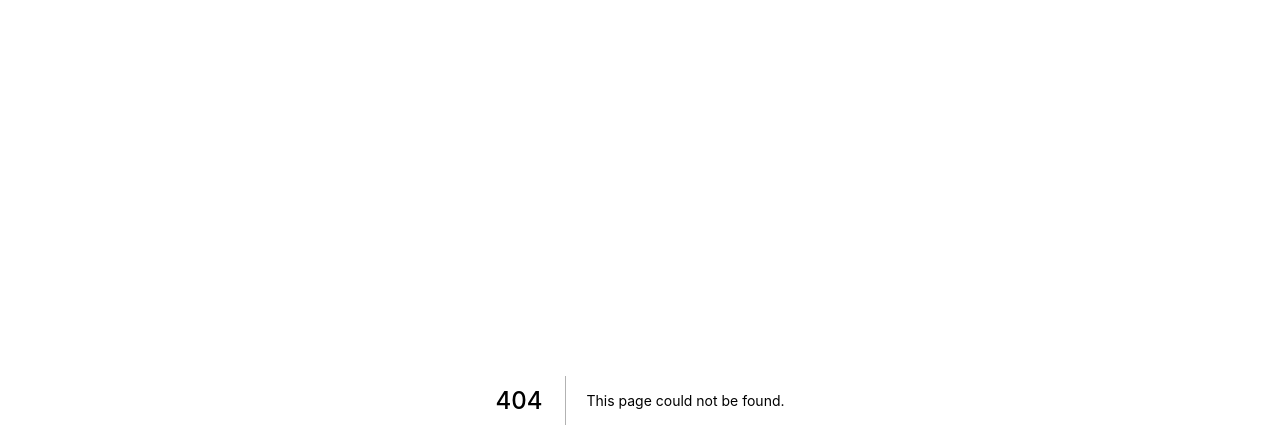
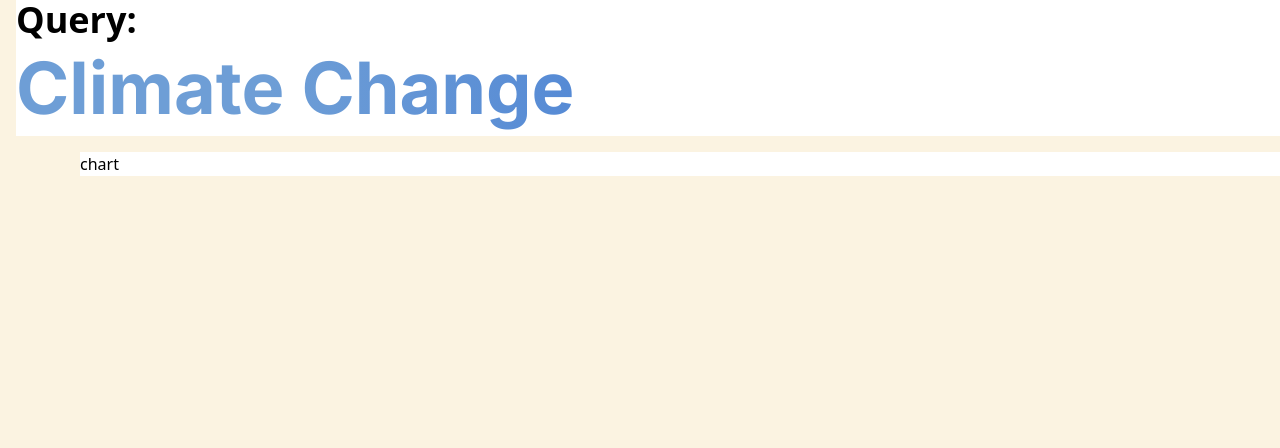
Before and after one commit to Jacob8765/socialfly, a Next.js app in the folder socialfly/: page /results in a window 1280 px wide. Before the commit this address had no page. Shown: the top 448 px of the page. Built offline with nearby package versions, Linux system fonts and the light colour scheme.

Commit message:
results page

```diff
--- a/socialfly/pages/index.js
+++ b/socialfly/pages/index.js
@@ -19,6 +19,7 @@ export default function Home() {
         <PhoneIcon className="w-3/6 absolute -left-24 bottom-4 opacity-90" />
         <MacImage className="w-[400px]"/>
       </div>
+
     </main>
   );
 }
--- /dev/null
+++ b/socialfly/pages/results.js
@@ -0,0 +1,13 @@
+export default function Results() {
+    return (
+      <main className="bg-bage h-screen w-screen flex-column items-start flex-row justify-start space-x-20">
+        <div className="bg-white mx-4 w-full">
+            <h2 className="text-4xl font-bold">Query:</h2>
+            <h1 className="text-7xl font-inter font-bold pt-3 pb-3 sky-gradient">Climate Change</h1>
+        </div>
+        <div className="bg-white mx-4 my-4 items-start flex-row justify-start">
+            chart
+        </div>
+      </main>
+    );
+  }
--- a/socialfly/pages/search.js
+++ /dev/null
@@ -1,5 +0,0 @@
-function search(props) {
-  return <div>Goodbye</div>;
-}
-
-export default search;
```
